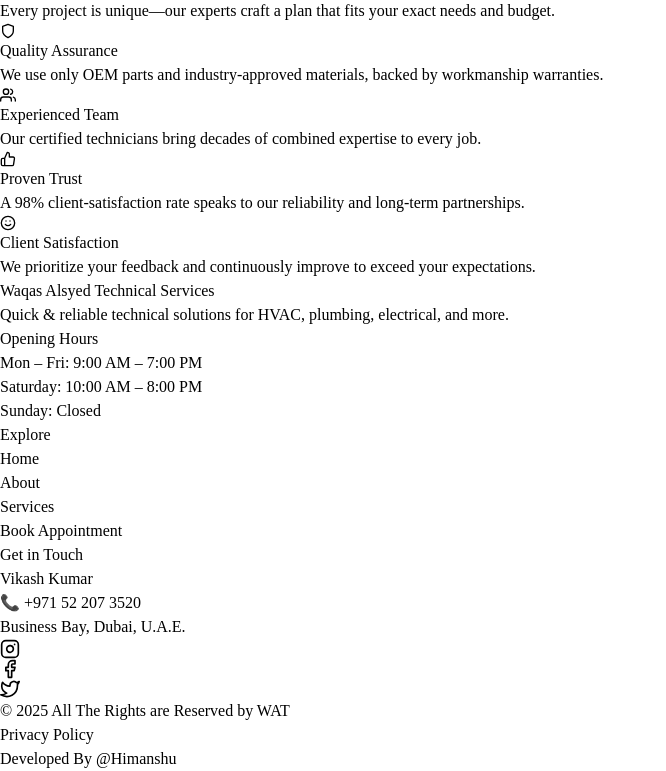
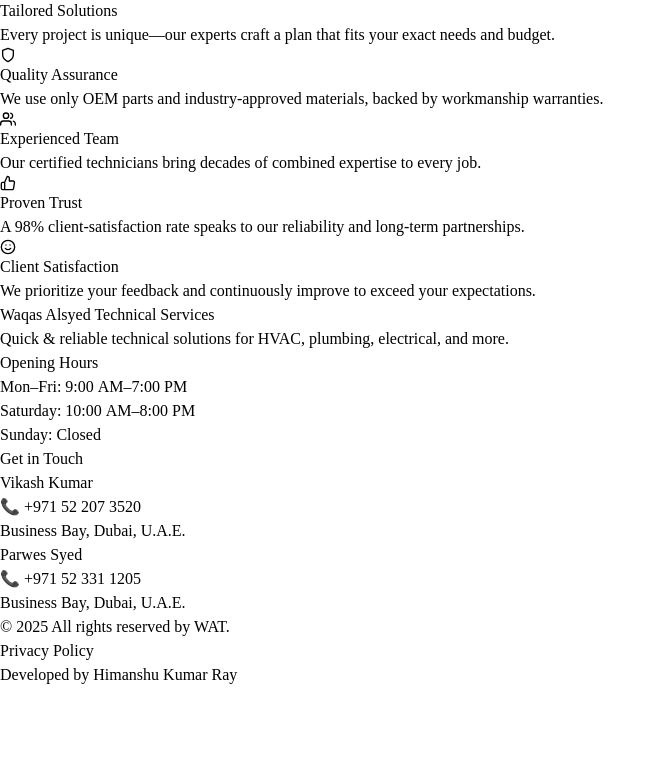
Before and after one commit to Himanshukumarray/WAT_Website, a React (Vite) app in the folder client/: page /about in a window 1280 px wide. Shown: the part 1264-2035 px from the top of the page, without its empty margins (0-666 px from the left). After the commit the page ends 1951 px from the top, so only its background shows below. Built offline with nearby package versions, Linux system fonts and the light colour scheme.

Commit message:
new update

```diff
--- a/client/src/component/About.jsx
+++ b/client/src/component/About.jsx
@@ -19,7 +19,8 @@ const About = () => {
         {
             icon: <FiUser className="w-8 h-8" />,
             title: "Custom Care",
-            desc: "We are always available for you"
+            desc: "We are always available for you",
+            mail_us: " waqasalsyedtech@gmail.com"
         },
         {
             icon: <FiHeart className="w-8 h-8" />,
@@ -166,6 +167,9 @@ const About = () => {
                                             <p className='text-sm text-gray-500'>
                                                 {features.desc}
                                             </p>
+                                            <p className='text-sm text-gray-500'>
+                                                {features.mail_us}
+                                            </p>
                                         </div>
 
                                     </div>
--- a/client/src/component/Footer.jsx
+++ b/client/src/component/Footer.jsx
@@ -1,193 +1,98 @@
-import React from 'react'
-import { FiInstagram, FiFacebook, FiTwitter, FiHeart } from "react-icons/fi";
-import { Link } from "react-router-dom";
-
-
-
+import React from 'react';
+import { FiInstagram, FiFacebook, FiTwitter } from 'react-icons/fi';
+import { Link } from 'react-router-dom';
 
 const Footer = () => {
-    const icons = [
-        { icon: FiInstagram, path: "/instagram" },
-        { icon: FiFacebook, path: "/facebook" },
-        { icon: FiTwitter, path: "/twitter" },
+    const socialLinks = [
+        { icon: FiInstagram, url: 'https://instagram.com/waqasalsyed' },
+        { icon: FiFacebook, url: 'https://facebook.com/waqasalsyed' },
+        { icon: FiTwitter, url: 'https://twitter.com/waqasalsyed' },
     ];
+
     return (
         <footer className="bg-blue-800 text-white">
             <div className="max-w-7xl mx-auto px-4 sm:px-6 lg:px-8 py-12">
-                <div className="grid grid-cols-1 md:grid-cols-2 lg:grid-cols-4 gap-8">
+                {/* Use 3 columns on large, 2 on medium, 1 on small */}
+                <div className="grid grid-cols-1 md:grid-cols-2 lg:grid-cols-3 gap-y-8 gap-x-12">
+
                     {/* BRAND SECTION */}
-                    <div>
+                    <div className="text-center space-y-2 max-w-xs mx-auto">
                         <h3 className="text-2xl font-bold mb-4 text-amber-300">
                             Waqas Alsyed Technical Services
                         </h3>
-                        <p className="text-sm max-w-xs leading-relaxed">
+                        <p className="text-sm leading-relaxed">
                             Quick & reliable technical solutions for HVAC, plumbing, electrical, and more.
                         </p>
                     </div>
 
-                    {/* TIMING SECTION */}
-                    <div>
+                    {/* OPENING HOURS */}
+                    <div className="text-center space-y-2">
                         <h4 className="text-2xl font-bold mb-4 text-amber-300">
                             Opening Hours
                         </h4>
                         <ul className="space-y-2 text-sm">
-                            <li>Mon – Fri: 9:00 AM – 7:00 PM</li>
-                            <li>Saturday: 10:00 AM – 8:00 PM</li>
+                            <li>Mon–Fri: 9:00 AM–7:00 PM</li>
+                            <li>Saturday: 10:00 AM–8:00 PM</li>
                             <li>Sunday: Closed</li>
                         </ul>
                     </div>
 
-                    {/* QUICK LINK */}
+                    {/* GET IN TOUCH */}
                     <div>
-                        <h4 className="text-2xl font-bold mb-4 text-amber-300">
-                            Explore
+                        <h4 className="text-2xl font-bold mb-4 text-amber-300 text-center">
+                            Get in Touch
                         </h4>
-                        <ul className="space-y-2 text-sm">
-                            {['Home', 'About', 'Services', 'Book Appointment'].map((link) => (
-                                <li key={link}>
-                                    <a href="#" className="hover:text-amber-300 transition">
-                                        {link}
-                                    </a>
-                                </li>
-                            ))}
-                        </ul>
-                    </div>
+                        <div className="flex flex-col sm:flex-row justify-center sm:space-x-8 space-y-6 sm:space-y-0">
+                            <div className="text-center space-y-2">
+                                <p className="text-sm sm:text-base font-semibold">
+                                    Vikash Kumar
+                                </p>
+                                <p className="text-sm sm:text-base">📞 +971 52 207 3520</p>
+                                <p className="text-sm sm:text-base">
+                                    Business Bay, Dubai, U.A.E.
+                                </p>
 
-                    {/* SOCIAL MEDIA */}
-                    <div>
-                        {/* <h4 className="text-lg font-semibold text-amber-300 mb-4">
-                            Connect With Us
-                        </h4> */}
-                        <div className="max-w-7xl mx-auto px-4 sm:px-6 lg:px-8 text-center space-y-3">
-                            <h2 className="text-2xl font-bold mb-4 text-amber-300">Get in Touch</h2>
-                            <p className="text-sm sm:text-base">Vikash Kumar</p>
-                            <p className="text-sm sm:text-base">📞 +971 52 207 3520</p>
-                            <p className="text-sm sm:text-base">Business Bay, Dubai, U.A.E.</p>
-                            {/* <button className="mt-4 inline-block bg-orange-500 hover:bg-orange-600 text-white py-3 px-6 rounded-lg font-semibold">
-                            Scan QR to Chat on WhatsApp
-                        </button> */}
-
-                            <div className="flex space-x-4">
-                                {icons.map(({ icon: Icon, path }, index) => (
-                                    <Link
-                                        key={index}
-                                        to={path}
-                                        className="text-white hover:text-amber-300 transition"
-                                    >
-                                        <Icon size={20} />
-                                    </Link>
-                                ))}
+                            </div>
+                            <div className="text-center space-y-2">
+                                <p className="text-sm sm:text-base font-semibold">
+                                    Parwes Syed
+                                </p>
+                                <p className="text-sm sm:text-base">📞 +971 52 331 1205</p>
+                                <p className="text-sm sm:text-base">
+                                    Business Bay, Dubai, U.A.E.
+                                </p>
                             </div>
                         </div>
+                        {/* <div className="flex justify-center mt-6 space-x-4">
+              {socialLinks.map(({ icon: Icon, url }, idx) => (
+                <a
+                  key={idx}
+                  href={url}
+                  target="_blank"
+                  rel="noopener noreferrer"
+                  className="hover:text-amber-300 transition"
+                >
+                  <Icon size={24} />
+                </a>
+              ))}
+            </div> */}
                     </div>
                 </div>
 
-                {/* COPYRIGHT SECTION */}
-                <div className="border-t border-blue-700 mt-8 pt-6 text-center text-sm">
-                    <p>
-                        &copy; {new Date().getFullYear()} All The Rights are Reserved by WAT
-                    </p>
-                    <p className="mt-2">
-                        <Link
-                            to="/privacy-policy"
-                            className="hover:text-amber-300 transition"
-                        >
+                {/* COPYRIGHT */}
+                <div className="border-t border-blue-700 mt-8 pt-6 text-center text-sm space-y-2">
+
+                    <span>
+                    <p>&copy; {new Date().getFullYear()} All rights reserved by WAT.</p>
+
+                        <Link to="/privacy-policy" className="hover:text-amber-300 transition">
                             Privacy Policy
                         </Link>
-                    </p>
+                    </span>
+                    <p>Developed by Himanshu Kumar Ray</p>
                 </div>
-                <p>Developed By <button>@Himanshu</button></p>
             </div>
         </footer>
-
-        //  <footer className="bg-white border-t border-gray-100">
-        //     <div className="container mx-auto px-4 sm:px-6 lg:px-8 py-8 md:py-12">
-        //         <div className="grid grid-cols-1 md:grid-cols-2 lg:grid-cols-4 gap-8 lg:gap-12">
-
-        //             {/* BRAND SECTION */}
-        //             <div className="text-center md:text-left lg:text-center xl:text-left">
-        //                 <div className="flex justify-center md:justify-start lg:justify-center xl:justify-start items-center mb-4">
-        //                     <div className="relative">
-        //                         <div className="absolute -inset-2 bg-amber-200 rounded-full blur opacity-30" />
-        //                         <h3 className='text-2xl lg:text-1xl font-bold bg-gradient-to-r from-amber-500 to-amber-700 bg-clip-text text-transparent relative'>
-        //                         Waqas Alsyed Technical Services
-        //                         </h3>
-        //                     </div>
-        //                 </div>
-        //                 <p className='text-amber-500 text-sm leading-relaxed max-w-xs mx-auto md:mx-0 lg:mx-auto xl:mx-0 font-medium'>
-        //                     WAQAS ALSYED TECHNICAL SERVICES CO. L.L.C welcomes you to connect with us for quick and reliable issue resolution
-        //                 </p>
-        //             </div>
-        //             {/* TIMING SECTION */}
-        //             <div className="text-center md:text-left lg:bottom-1 lg:pl-8 border-gray-100">
-        //                 <h4 className="text-lg font-semibold text-amber-800 mb-4 font-[Poppins]">
-        //                     Opening Hours
-        //                 </h4>
-
-        //                 <ul className="space-y-2 text-center md:text-left">
-        //                     <li className="text-gray-600 text-sm">
-        //                         <span className="font-medium">Monday-Friday:</span> 9AM-7PM
-        //                     </li>
-        //                     <li className="text-gray-600 text-sm">
-        //                         <span className="font-medium">Saturday:</span> 10AM-8PM
-        //                     </li>
-        //                     <li className="text-gray-600 text-sm">
-        //                     </li>
-        //                 </ul>
-        //             </div>
-
-        //             {/*QUICK LINK */}
-
-        //             <div className="text-center md:text-left">
-        //                 <h4 className="text-lg font-semibold text-amber-800 mb-4 font-[Poppins]">
-        //                     Explore
-        //                 </h4>
-
-        //                 <ul className="space-y-3">
-        //                     {['Home', 'About', 'Services', 'Book Appointment'].map((link) => (
-        //                         <li key={link}>
-        //                             <a href="#" className="text-amber-600 hover:text-amber-800 transition-all flex items-center justify-center md:justify-start group text-sm font-medium">
-        //                                 <span className="bg-amber-200 group-hover:bg-amber-300 w-1.5 h-1.5 rounded-full mr-2 transition-colors" />
-        //                                 {link}
-        //                             </a>
-        //                         </li>
-        //                     ))}
-        //                 </ul>
-        //             </div>
-        //             {/*SOCIAL MEDIA */}
-        //             <div className="text-center md:text-left">
-        //                 <h4 className="text-lg font-semibold text-amber-800 mb-4 font-[Poppins]">
-        //                     Connect With Us
-        //                 </h4>
-
-        //                 <div className="flex justify-center md:justify-start space-x-4 lg:space-x-5">
-        //                     {[
-        //                         { icon: <FiInstagram className="w-5 h-5" />, link: "#" },
-        //                         { icon: <FiFacebook className="w-5 h-5" />, link: "#" },
-        //                         { icon: <FiTwitter className="w-5 h-5" />, link: "#" }
-        //                     ].map((social, index) => (
-        //                         <a key={index} href={social.link} className="text-amber-600 hover:text-amber-800 transition-all">
-        //                             {social.icon}
-        //                         </a>
-        //                     ))}
-        //                 </div>
-        //             </div>
-        //         </div>
-
-
-        //         {/*COPYRIGHT DIVIDER */}
-        //         <div className="border-t border-amber-100 mt-8 lg:mt-12 pt-6 lg:pt-8 text-center">
-        //             <p className="text-sm text-amber-600 font-medium mb-2">
-        //                 &copy; {new Date().getFullYear()} All The Rights Are Reserved by WAT
-        //             </p>
-        //             <a href="/privacy-policy" target='_blank' rel='noopener noreference'
-        //                 className="inline-block hover:text-purple-700 text-sm font-[Poppins] bg-gradient-to-r from-amber-500 to-amber-600
-        //                   bg-clip-text text-transparent hover:scale-105 text-transform hover:underline ">
-        //                 Privacy Policy
-        //             </a>
-        //         </div>
-        //     </div>
-        // </footer>
     );
 };
 
```
